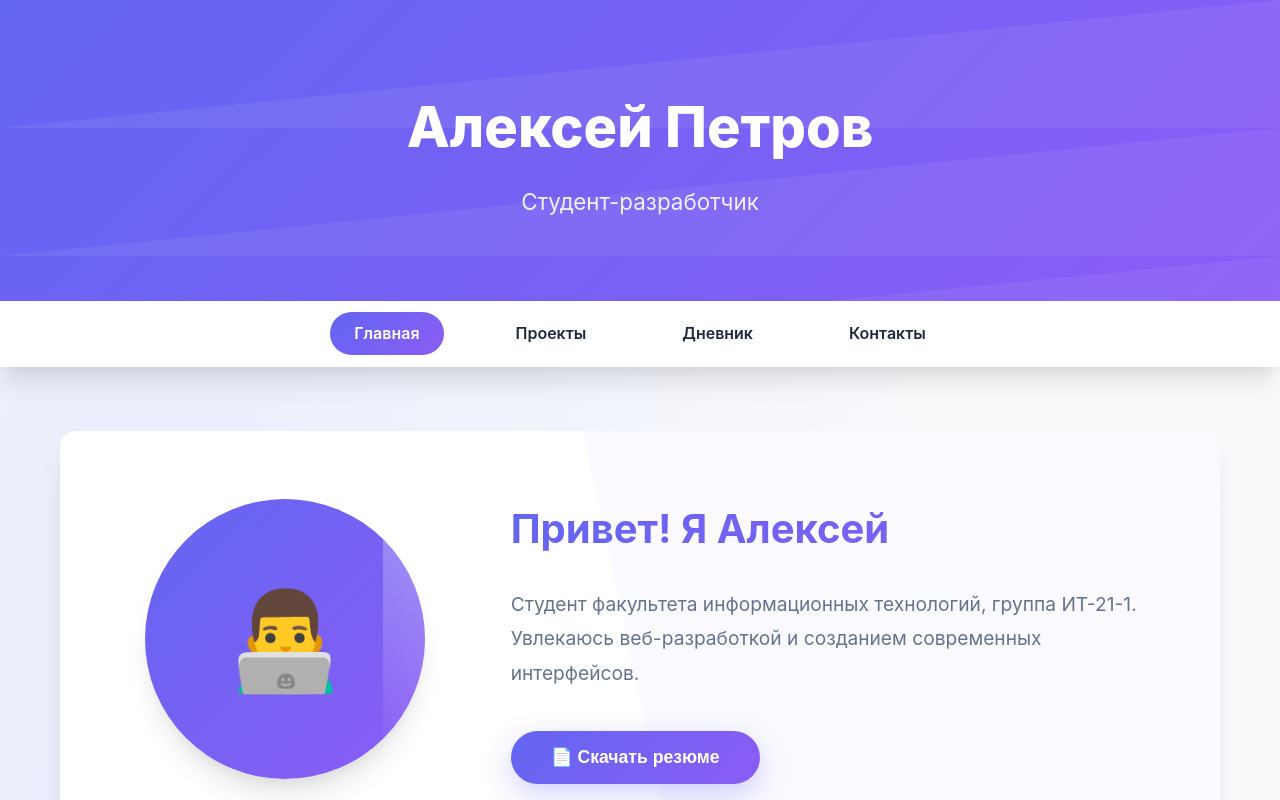
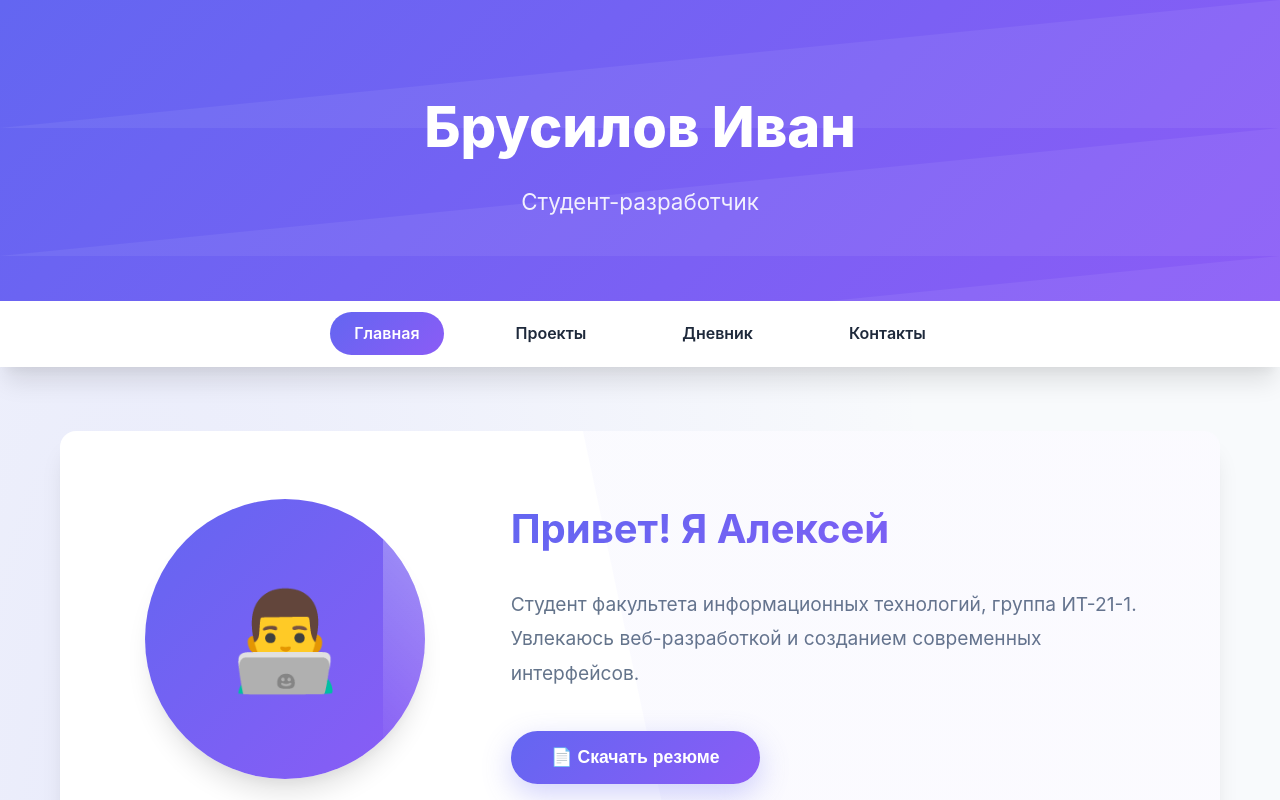
Before and after one commit to bxrechka32/adaptive-grid, a plain HTML site: page index.html in a window 1280 px wide. Shown: the top 800 px of the page. Drawn offline with Linux system fonts and the light colour scheme.

Commit message:
Update index.html

```diff
--- a/index.html
+++ b/index.html
@@ -3,14 +3,14 @@
 <head>
     <meta charset="UTF-8">
     <meta name="viewport" content="width=device-width, initial-scale=1.0">
-    <title>Алексей Петров - Портфолио</title>
+    <title>Брусилов Иван - Портфолио</title>
     <link rel="stylesheet" href="styles.css">
 </head>
 <body>
     <div class="page">
         <header class="header" role="banner">
             <div class="container">
-                <h1 class="header__title">Алексей Петров</h1>
+                <h1 class="header__title">Брусилов Иван</h1>
                 <p class="header__subtitle">Студент-разработчик</p>
             </div>
         </header>
```
